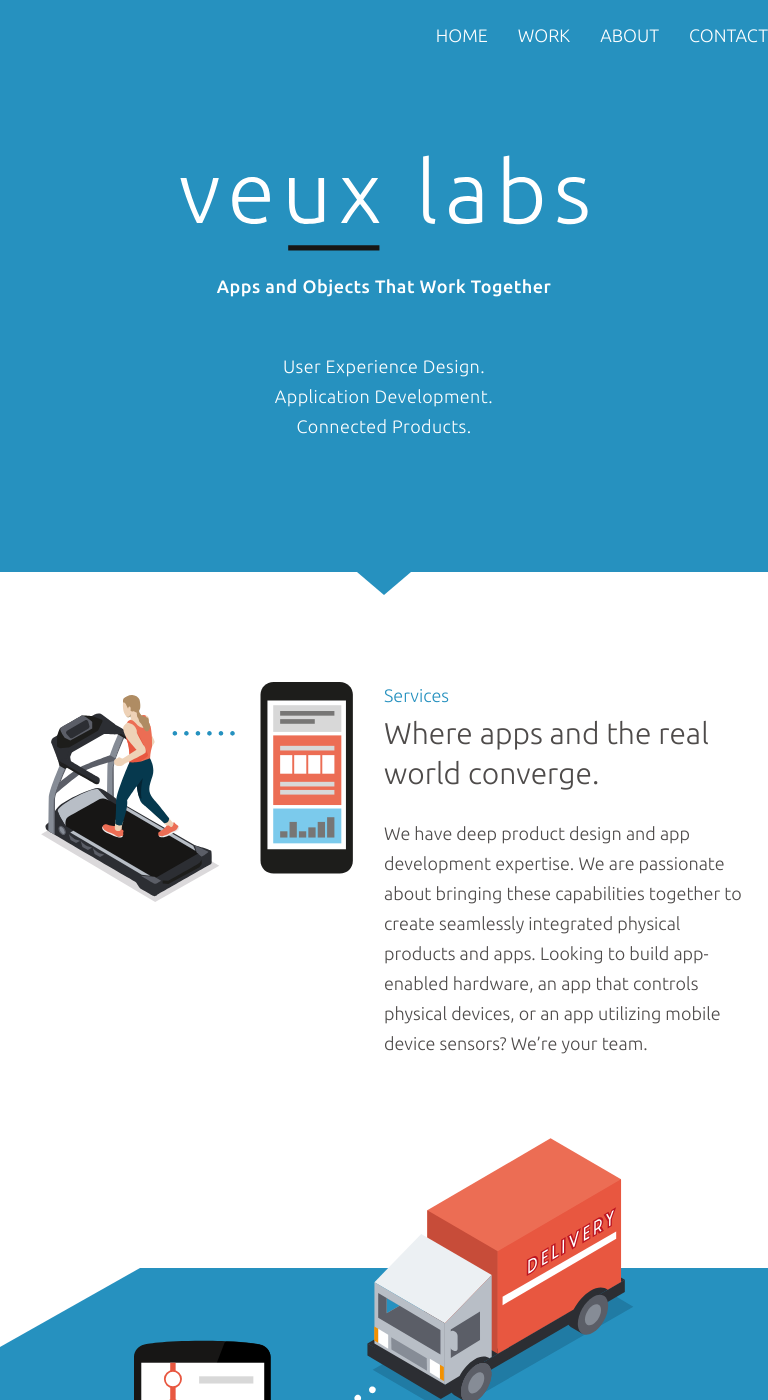
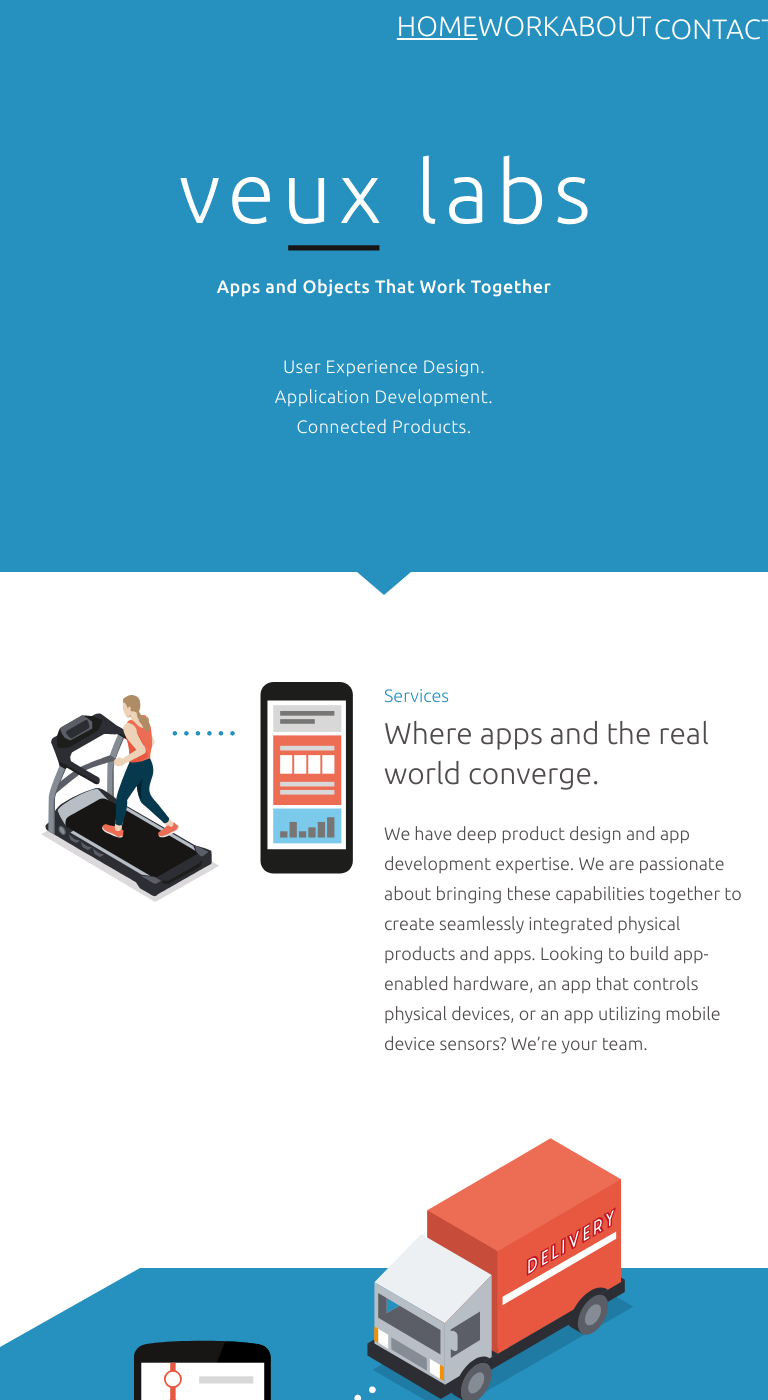
Before and after one commit to VeuxLabs/VeuxLabs.github.io, a Jekyll site: the page built from index.html, in a window 768 px wide and 1400 px high. Built offline with Jekyll 4.4.1, drawn with Linux system fonts in a browser that asks for light colours; nearby versions of some CDN libraries; comment, search, counter and statistics services are not loaded.

Commit message:
Applied changes requested for the mobile menu.

```diff
--- a/_includes/header.html
+++ b/_includes/header.html
@@ -21,18 +21,41 @@
         <div class="collapse navbar-collapse" id="bs-example-navbar-collapse-1">
             <ul class="nav navbar-nav navbar-right">
                 <li>
-                    <a class="page-scroll" href="/">Home</a>
+                    {% if page.title == 'veux labs' %}
+                        <a class="page-scroll underline" href="/">Home</a>
+                    {% endif %}
+                    {% if page.title != 'veux labs' %}
+                        <a class="page-scroll" href="/">Home</a>
+                    {% endif %}
                 </li>
                 <li>
-                    <a class="page-scroll" href="/work/">Work</a>
+                    {% if page.title == 'Work' %}
+                        <a class="page-scroll underline" href="/work/">Work</a>
+                    {% endif %}
+                    {% if page.title != 'Work' %}
+                        <a class="page-scroll" href="/work/">Work</a>
+                    {% endif %}
                 </li>
                 <li>
-                    <a class="page-scroll" href="/about">About</a>
+                    {% if page.title == 'About' %}
+                        <a class="page-scroll underline" href="/about/">About</a>
+                    {% endif %}
+                    {% if page.title != 'About' %}
+                        <a class="page-scroll" href="/about/">About</a>
+                    {% endif %}
                 </li>
                 <li>
-                    <a class="page-scroll" href="/contact">Contact</a>
+                    {% if page.title == 'Contact' %}
+                        <a class="page-scroll underline" href="/contact/">Contact</a>
+                    {% endif %}
+                    {% if page.title != 'Contact' %}
+                        <a class="page-scroll" href="/contact/">Contact</a>
+                    {% endif %}
                 </li>
             </ul>
+            <button type="button" class="closeButton" data-toggle="collapse" data-target="#bs-example-navbar-collapse-1">
+
+            </button>
         </div>
         <!-- /.navbar-collapse -->
     </div>
--- a/css/landing-page.css
+++ b/css/landing-page.css
@@ -92,6 +92,12 @@
     }
 }
 
+@media (max-width: 768px) {
+    .nav .underline {
+        text-decoration: underline;
+    }
+}
+
 .navbar-fixed-top {
     border-width: 0 0 0;
     max-width: 1120px;
@@ -119,6 +125,30 @@
 
 .navbar-default .navbar-nav>li>a {
     color: #ffffff;
+}
+
+@media (max-width: 768px) {
+    .navbar-default .navbar-nav>li>a {
+        color: #ffffff;
+        font-size: 28px;
+        font-family: 'Ubuntu';
+        padding: 7%;
+    }
+    .closeButton {
+        position: absolute;
+        top: 20px;
+        right: 20px;
+        background: url(../../img/closeButton.svg) no-repeat;
+        border: none;
+        width: 20px;
+        height: 20px;
+    }
+}
+
+@media (min-width: 768px) {
+    .closeButton {
+        display: none;
+    }
 }
 
 .navbar-header .logo {
@@ -243,9 +273,19 @@
 .navbar-default .navbar-toggle:hover, .navbar-default .navbar-toggle:focus {
     background-color: transparent;
 }
-.navbar-default .navbar-nav>li>a:hover, .navbar-default .navbar-nav>li>a:focus {
-   color: #171616;
-}
+
+@media (min-width: 768px) {
+    .navbar-default .navbar-nav>li>a:hover, .navbar-default .navbar-nav>li>a:focus {
+        color: #171616;
+    }
+}
+
+@media (max-width: 768px) {
+    .navbar-default .navbar-nav>li>a:hover, .navbar-default .navbar-nav>li>a:focus {
+        color: white;
+    }
+}
+
 
 .navbar-nav.navbar-right {
     text-transform: uppercase;
@@ -581,7 +621,7 @@
         margin-right: 0;
     }
     .navbar-default .navbar-collapse {
-        background-color: rgba(0,0,0,0.6);
+        background-color: rgba(0,0,0,0.8);
     }
 }
 
```
